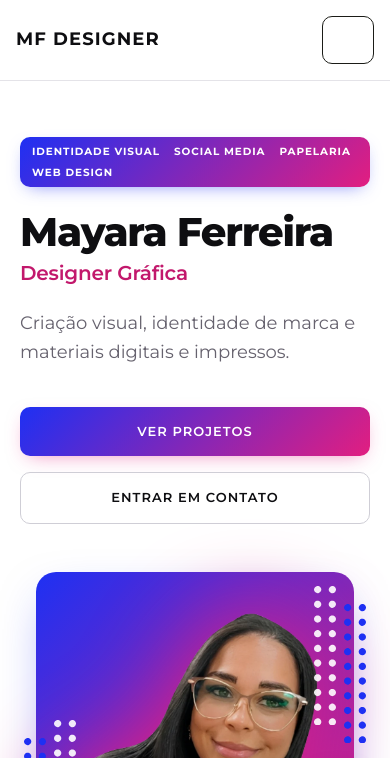
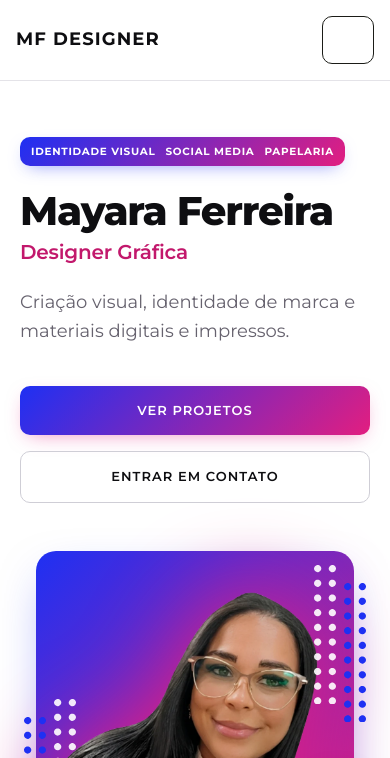
Before and after one commit to RobsonSolano/mfdesign-site, a plain HTML site: page index.html in a window 390 px wide. Shown: the top 758 px of the page. Drawn offline with nearby package versions, Linux system fonts and the light colour scheme; some packages are replaced by stand-ins of ours; a script that the page names is missing.

Commit message:
fix(portfolio): remove web design das habilidades e do hero
O site listava Web Design como habilidade sem nenhum projeto que a
comprovasse, o que enfraquece justamente o que o portfólio precisa
sustentar. Retirado dos quatro lugares onde era afirmado: lista de
habilidades, badge do hero, meta keywords e knowsAbout do schema.org.

Com a badge caindo de quatro para três áreas, a quebra no celular ficava
com "PAPELARIA" solta na segunda linha. Espaçamento e padding apertados
para as três caberem numa linha a partir de 360px, e justify-content
center para centrar as linhas quando ainda quebrar (tela de 320px ou
fonte do sistema aumentada).

Sobra em aberto apenas a ausência de projeto de social media, registrada
no README.

Co-Authored-By: Claude Opus 5 (1M context) <noreply@anthropic.com>

```diff
--- a/assets/css/mfdesign.css
+++ b/assets/css/mfdesign.css
@@ -380,9 +380,17 @@ a { text-underline-offset: 3px; }
 	color: rgba(255, 255, 255, 0.6);
 	font-weight: 400;
 }
-/* No celular a badge quebra em duas linhas: sem separador não sobra ponto solto no fim da linha */
+/* No celular os separadores saem (senão sobra ponto solto no fim da linha) e o
+   espaçamento aperta, pra as três áreas caberem numa linha só a partir de 360px */
 @media (max-width: 575.98px) {
-	.hero-badge { gap: 4px 14px; }
+	.hero-badge {
+		gap: 3px 10px;
+		padding: 6px 11px;
+		letter-spacing: 0.07em;
+		/* se ainda quebrar (tela de 320px, fonte do sistema aumentada), as
+		   linhas ficam centradas em vez de deixar uma palavra solta à esquerda */
+		justify-content: center;
+	}
 	.hero-badge span:not(:last-child)::after { content: none; }
 }
 
--- a/index.html
+++ b/index.html
@@ -8,7 +8,7 @@
 	<title>Mayara Ferreira | Designer Gráfica</title>
 	<meta name="description" content="Portfólio de Mayara Ferreira, designer gráfica. Projetos de identidade visual, materiais digitais e impressos, papelaria personalizada e criação para redes sociais." />
 	<meta name="author" content="Mayara Ferreira" />
-	<meta name="keywords" content="designer gráfica, portfólio de design, identidade visual, logotipo, branding, papelaria, social media, web design, mayara ferreira" />
+	<meta name="keywords" content="designer gráfica, portfólio de design, identidade visual, logotipo, branding, papelaria, social media, mayara ferreira" />
 	<meta name="robots" content="index, follow" />
 	<link rel="canonical" href="https://mfdesign.vercel.app/" />
 
@@ -60,8 +60,7 @@
 			"Logotipo",
 			"Branding",
 			"Social Media",
-			"Papelaria",
-			"Web Design"
+			"Papelaria"
 		],
 		"address": {
 			"@type": "PostalAddress",
@@ -138,7 +137,6 @@
 							<span>Identidade visual</span>
 							<span>Social media</span>
 							<span>Papelaria</span>
-							<span>Web design</span>
 						</p>
 						<h1 class="mb-0">Mayara Ferreira</h1>
 						<p class="hero-role">Designer Gráfica</p>
@@ -333,10 +331,6 @@
 						<dd class="lista-def__desc">Cartões, folders, tags, convites, adesivos e outros materiais.</dd>
 					</div>
 					<div class="lista-def__item">
-						<dt class="lista-def__termo">Web Design</dt>
-						<dd class="lista-def__desc">Criação de layouts e interfaces para páginas e sites.</dd>
-					</div>
-					<div class="lista-def__item">
 						<dt class="lista-def__termo">Briefing e atendimento</dt>
 						<dd class="lista-def__desc">Entendimento das necessidades do cliente e desenvolvimento de soluções a partir das informações coletadas.</dd>
 					</div>
```
Also changed, not shown: 1 other file.
